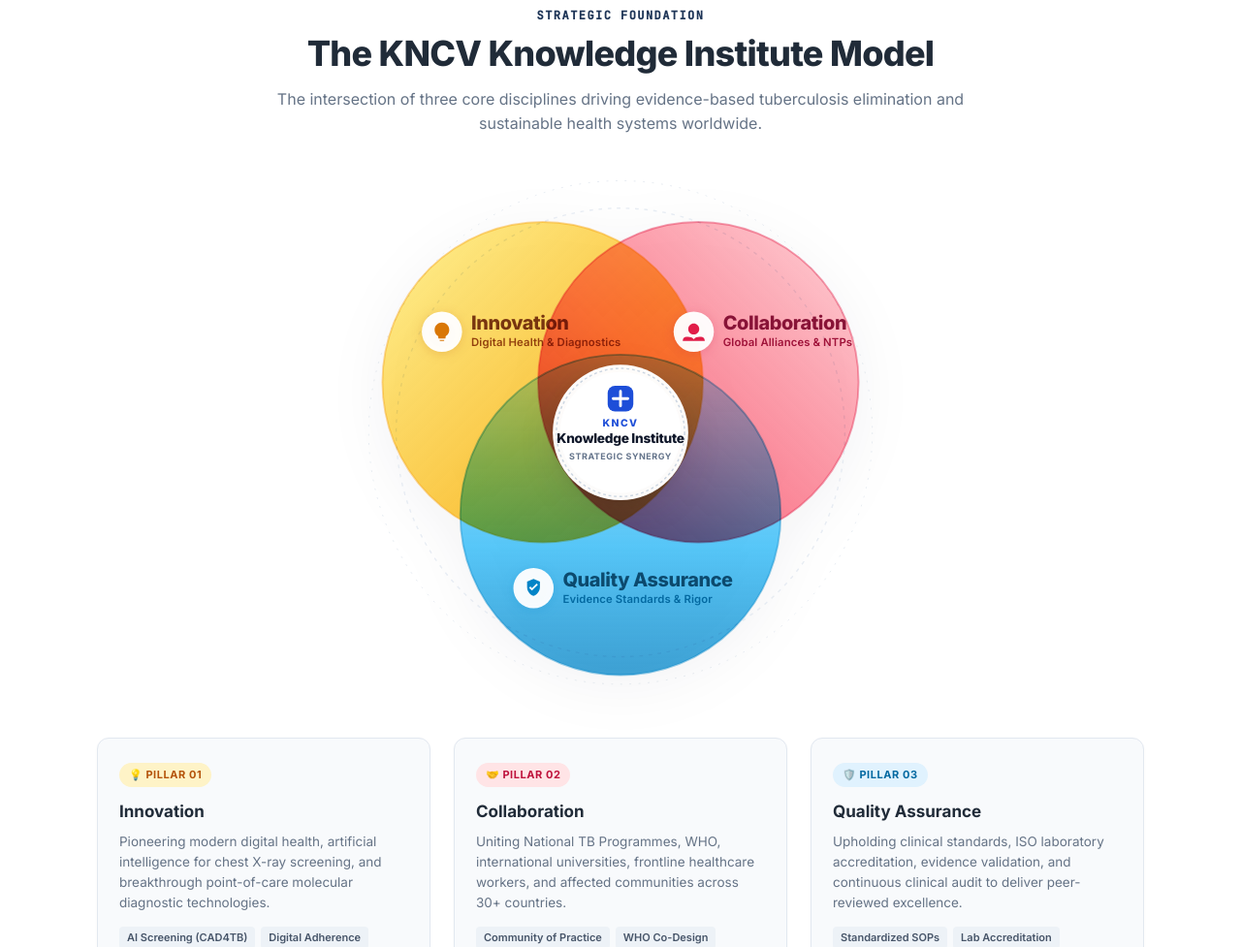
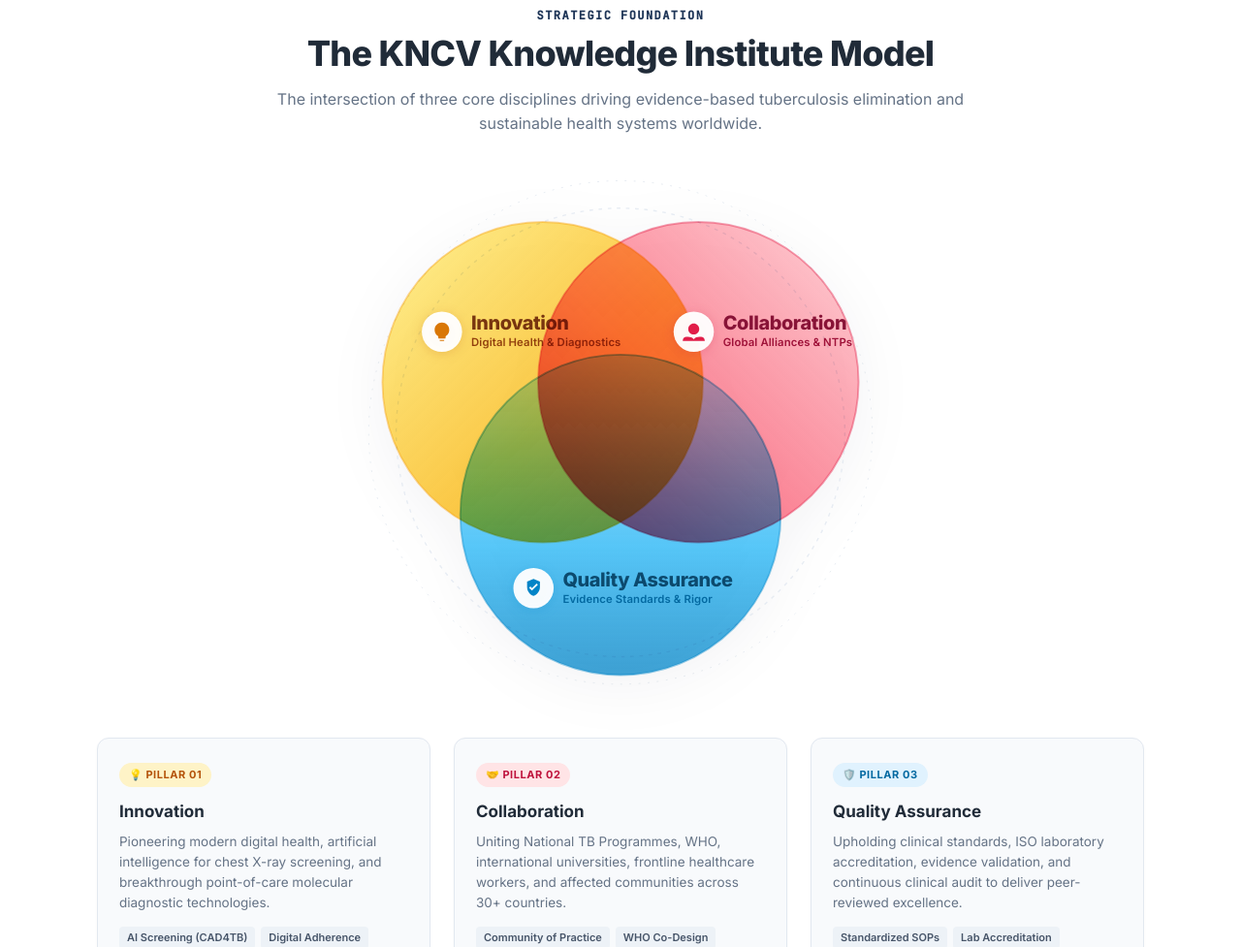
Before and after one commit to Technofys/KNCV_Wireframe, a website: page about.html in a window 1280 px wide. Shown: the part 1292-2269 px from the top of the page at 97% size. Drawn offline with Linux system fonts and the light colour scheme.

Commit message:
Remove center white circle from Strategic Synergy Venn diagram

```diff
--- a/about.html
+++ b/about.html
@@ -78,11 +78,6 @@
               <stop offset="100%" stop-color="#0284C7" stop-opacity="0.76" />
             </linearGradient>
 
-            <!-- Hub Shadow -->
-            <filter id="hub-shadow" x="220" y="180" width="280" height="210" filterUnits="userSpaceOnUse" color-interpolation-filters="sRGB">
-              <feDropShadow dx="0" dy="10" stdDeviation="18" flood-color="#0F172A" flood-opacity="0.12" />
-              <feDropShadow dx="0" dy="2" stdDeviation="4" flood-color="#0F172A" flood-opacity="0.06" />
-            </filter>
           </defs>
 
           <!-- BACKGROUND ORBIT ACCENTS -->
@@ -123,24 +118,6 @@
               <text x="52" y="18" font-family="'Inter', system-ui, sans-serif" font-weight="800" font-size="21" fill="#0C4A6E" letter-spacing="-0.02em">Quality Assurance</text>
               <text x="52" y="36" font-family="'Inter', system-ui, sans-serif" font-weight="600" font-size="12" fill="#0369A1" letter-spacing="0.01em">Evidence Standards &amp; Rigor</text>
             </g>
-          </g>
-
-          <!-- CENTRAL INTERSECTION: KNCV KNOWLEDGE INSTITUTE -->
-          <g class="synergy-center-hub" id="venn-core">
-            <circle cx="360" cy="285" r="74" fill="#FFFFFF" fill-opacity="0.98" filter="url(#hub-shadow)" />
-            <circle cx="360" cy="285" r="70" stroke="#CBD5E1" stroke-width="1.5" stroke-dasharray="3 3" />
-            <circle cx="360" cy="285" r="66" fill="#FFFFFF" />
-
-            <!-- KNCV Emblem Mark -->
-            <g transform="translate(346, 234)">
-              <rect width="28" height="28" rx="8" fill="#1D4ED8" />
-              <path d="M14 6V22M6 14H22" stroke="#FFFFFF" stroke-width="3" stroke-linecap="round" />
-            </g>
-
-            <!-- Central Badge Typography -->
-            <text x="360" y="278" font-family="'Inter', system-ui, sans-serif" font-weight="800" font-size="11" fill="#1D4ED8" text-anchor="middle" letter-spacing="0.14em">KNCV</text>
-            <text x="360" y="296" font-family="'Inter', system-ui, sans-serif" font-weight="800" font-size="14.5" fill="#0F172A" text-anchor="middle" letter-spacing="-0.02em">Knowledge Institute</text>
-            <text x="360" y="314" font-family="'Inter', system-ui, sans-serif" font-weight="700" font-size="9.5" fill="#64748B" text-anchor="middle" letter-spacing="0.06em">STRATEGIC SYNERGY</text>
           </g>
         </svg>
       </div>
--- a/assets/wireframe.css
+++ b/assets/wireframe.css
@@ -938,15 +938,6 @@
   filter: drop-shadow(0 4px 10px rgba(0, 0, 0, 0.12));
 }
 
-.synergy-center-hub {
-  cursor: pointer;
-  transition: transform 0.3s cubic-bezier(0.16, 1, 0.3, 1);
-  transform-origin: 360px 285px;
-}
-.synergy-center-hub:hover {
-  transform: scale(1.05);
-}
-
 .synergy-pillars {
   display: grid;
   grid-template-columns: repeat(3, 1fr);
```
